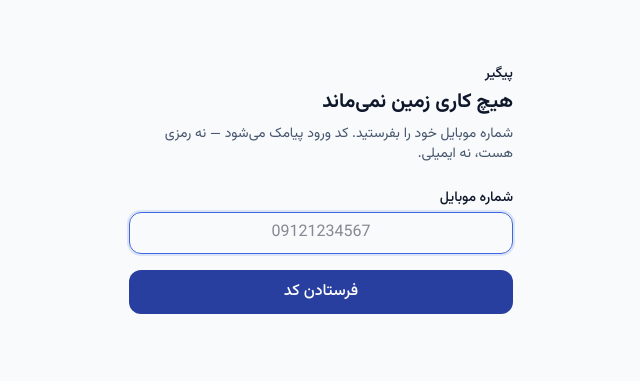
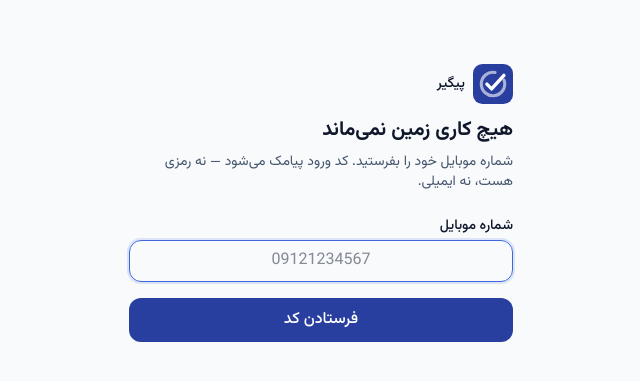
Before and after one commit to Mehrabshahidi7777/claud, a Laravel app: page /login in a window 1280 px wide. Shown: the top 381 px of the page, without its empty margins (319-959 px from the left). Run offline with Laravel 12, Linux system fonts and the light colour scheme; style sheets or scripts are compiled from the project's sources.

Commit message:
Use one logo for the page, the tab and the installed app
The sidebar showed a letter on the brand blue while the home-screen icon
was a navy ring and tick, so the two looked like different products. Both
now use the ring and tick in the brand colour, drawn once as an SVG and
rendered to the PNG sizes the install needs.

Co-Authored-By: Claude Opus 5.5 <noreply@anthropic.com>
Claude-Session: https://claude.ai/code/session_01U93tiyA4hf1FBoFEBoSByh

```diff
--- a/public/sw.js
+++ b/public/sw.js
@@ -11,7 +11,7 @@
  * open when they finished it an hour ago.
  */
 
-const VERSION = 'v1';
+const VERSION = 'v2';
 const SHELL_CACHE = `shell-${VERSION}`;
 const OFFLINE_URL = '/offline.html';
 
--- a/resources/views/auth/phone.blade.php
+++ b/resources/views/auth/phone.blade.php
@@ -6,8 +6,11 @@
 <div class="mx-auto max-w-sm pt-10">
     {{-- The sign-in screen is the one page a prospect sees before they have
          any reason to care, so it carries the name and the promise. --}}
-    <p class="text-sm font-medium text-slate-900">{{ config('brand.name') }}</p>
-    <h1 class="mt-1 text-xl font-bold">{{ config('brand.slogan') }}</h1>
+    <p class="flex items-center gap-2 text-sm font-medium text-slate-900">
+        <img src="/icons/logo.svg" alt="" class="size-10" width="40" height="40">
+        {{ config('brand.name') }}
+    </p>
+    <h1 class="mt-3 text-xl font-bold">{{ config('brand.slogan') }}</h1>
 
     <p class="mt-2 text-sm text-slate-600">
         شماره موبایل خود را بفرستید. کد ورود پیامک می‌شود — نه رمزی هست، نه
--- a/resources/views/layouts/admin.blade.php
+++ b/resources/views/layouts/admin.blade.php
@@ -6,6 +6,7 @@
     <meta name="csrf-token" content="{{ csrf_token() }}">
     <meta name="robots" content="noindex, nofollow">
     <title>@yield('title', 'مدیریت کل') · {{ config('brand.name') }}</title>
+    <link rel="icon" href="/icons/logo.svg" type="image/svg+xml">
     <link rel="icon" href="/icons/icon-192.png" type="image/png">
     @vite(['resources/css/app.css', 'resources/js/app.js'])
 </head>
@@ -15,7 +16,8 @@
      who can see every company should never mistake this for their own. --}}
 <header class="bg-slate-900 text-white">
     <div class="mx-auto flex max-w-6xl flex-wrap items-center gap-3 px-4 py-3">
-        <a href="{{ route('admin.dashboard') }}" class="shrink-0 text-lg font-bold">
+        <a href="{{ route('admin.dashboard') }}" class="flex shrink-0 items-center gap-2 text-lg font-bold">
+            <img src="/icons/logo.svg" alt="" class="size-8" width="32" height="32">
             {{ config('brand.name') }}
             <span class="ms-1 rounded-md bg-amber-400 px-2 py-0.5 text-xs font-medium text-slate-900">مدیریت کل</span>
         </a>
--- a/resources/views/layouts/app.blade.php
+++ b/resources/views/layouts/app.blade.php
@@ -15,7 +15,8 @@
     <meta name="apple-mobile-web-app-capable" content="yes">
     <meta name="apple-mobile-web-app-status-bar-style" content="black-translucent">
     <meta name="apple-mobile-web-app-title" content="{{ config('brand.name') }}">
-    <link rel="apple-touch-icon" href="/icons/icon-192.png">
+    <link rel="apple-touch-icon" href="/icons/apple-touch-icon.png">
+    <link rel="icon" href="/icons/logo.svg" type="image/svg+xml">
     <link rel="icon" href="/icons/icon-192.png" type="image/png">
 
     {{-- Vazirmatn is bundled by Vite from resources/fonts (see app.css), so
@@ -46,7 +47,9 @@
         );
     }
 
-    $mark = '<span class="grid size-8 shrink-0 place-items-center rounded-lg bg-brand-600 text-sm font-bold text-white">پ</span>';
+    // The same mark as the installed app's icon, so the page and the home
+    // screen read as one product.
+    $mark = '<img src="/icons/logo.svg" alt="" class="size-8 shrink-0" width="32" height="32">';
 @endphp
 
 @auth
```
Also changed, not shown: public/offline.html (+6 -2 lines), public/icons/apple-touch-icon.png (added), public/icons/icon-192.png, public/icons/icon-512.png, public/icons/icon-maskable-512.png, public/icons/logo.svg (added), public/manifest.webmanifest.
